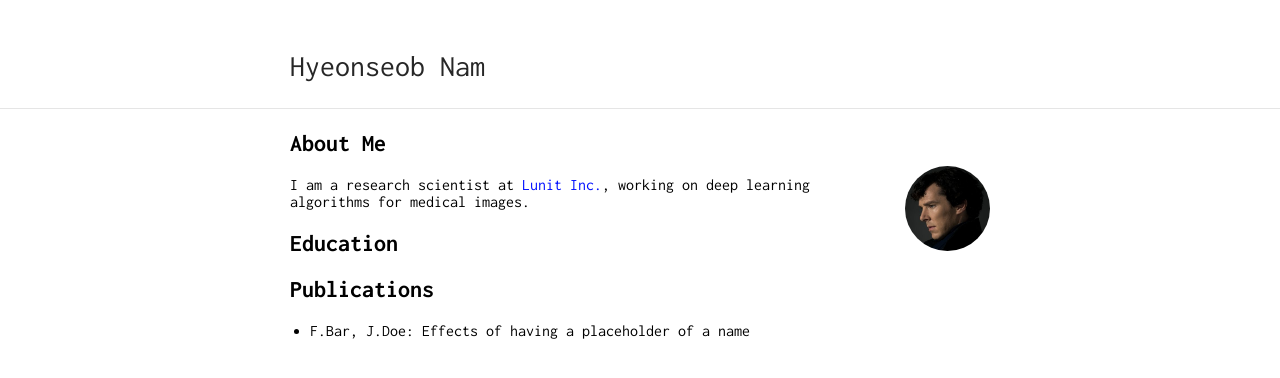
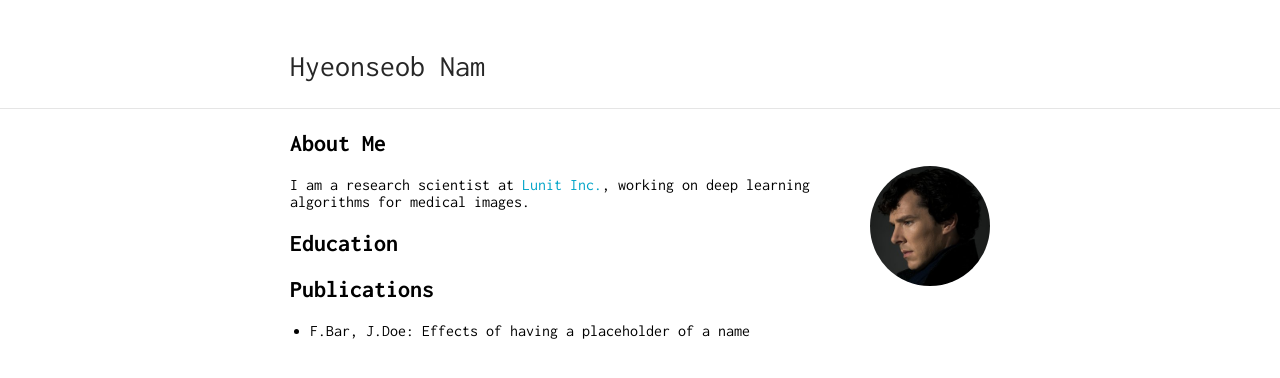
Before and after one commit to gholste/hyeonseobnam.github.io, a Jekyll site: the page built from index.md, in a window 1280 px wide. Shown: the top 378 px of the page. Built offline with Jekyll 4.4.1, drawn with Linux system fonts in a browser that asks for light colours.

Commit message:
Update vars.scss

```diff
--- a/_sass/vars.scss
+++ b/_sass/vars.scss
@@ -2,8 +2,8 @@
  * Customization Variables
  */
 
-$accent: #000FFF;
-$image-size: 85px;
+$accent: #00a4c8;
+$image-size: 120px;
 
 /*
  * Build Variables, don't touch
```
